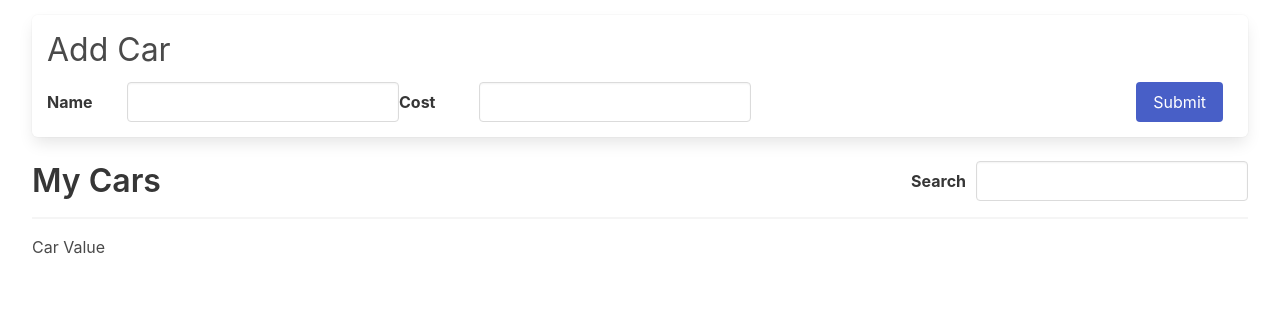
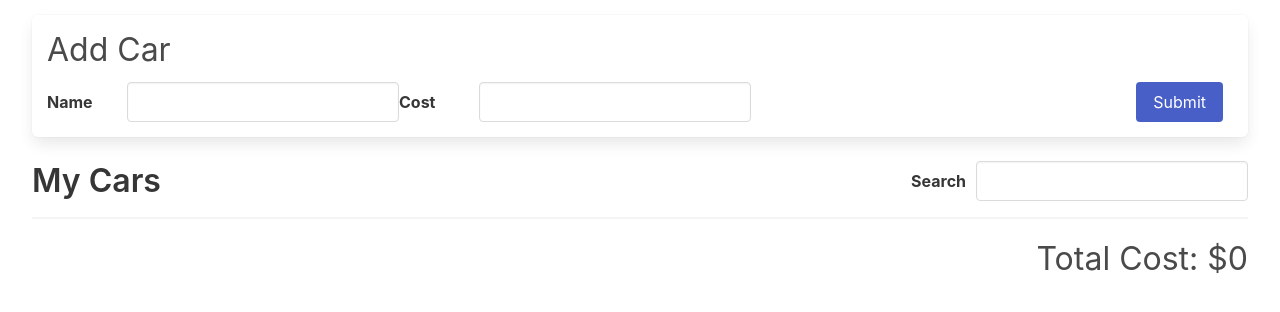
Before and after one commit to justin0979/cars, a React app: page / in a window 1280 px wide. Shown: the top 312 px of the page. Built offline with nearby package versions, Linux system fonts and the light colour scheme.

Commit message:
add cost functionality

```diff
--- a/src/components/CarValue.tsx
+++ b/src/components/CarValue.tsx
@@ -1,9 +1,18 @@
+import { useSelector } from "react-redux";
+import { CarsState } from "../store";
+
 function CarValue() {
-  return (
-    <div>
-      <h1>Car Value</h1>
-    </div>
+  const totalCost = useSelector(
+    ({ cars: { data, searchTerm } }: { cars: CarsState }) => {
+      return data
+        .filter((car) =>
+          car.name.toLowerCase().includes(searchTerm.toLowerCase()),
+        )
+        .reduce((total, { cost }) => total + cost, 0);
+    },
   );
+
+  return <div className="car-value">Total Cost: ${totalCost}</div>;
 }
 
 export default CarValue;
```
